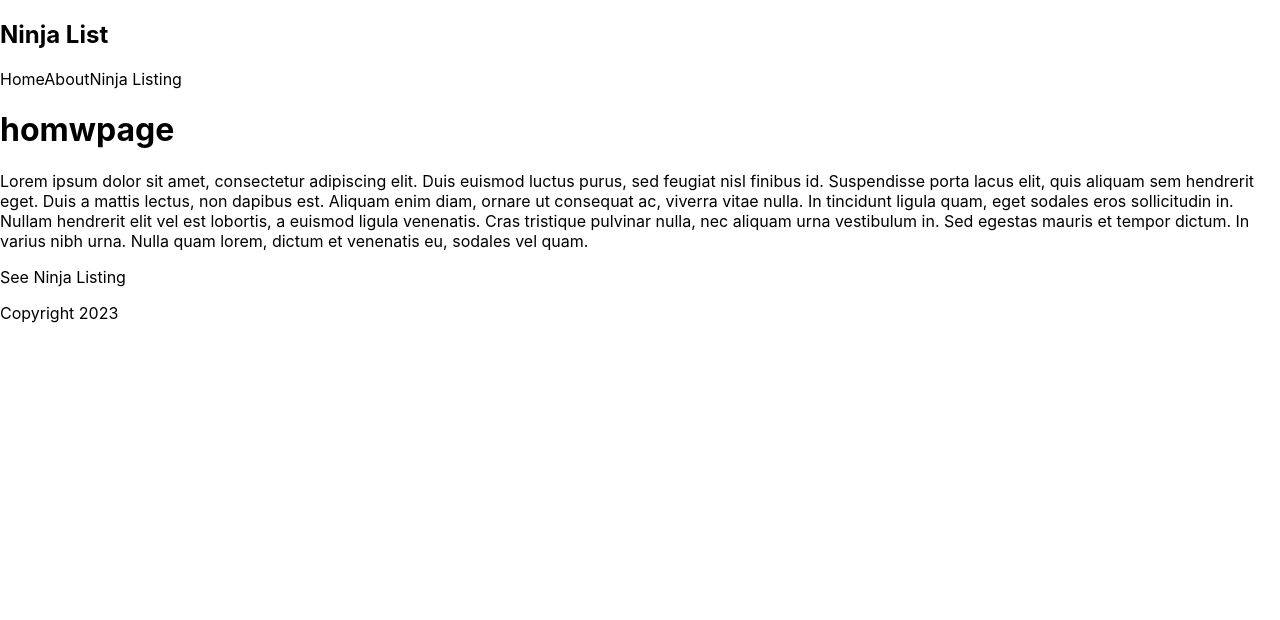
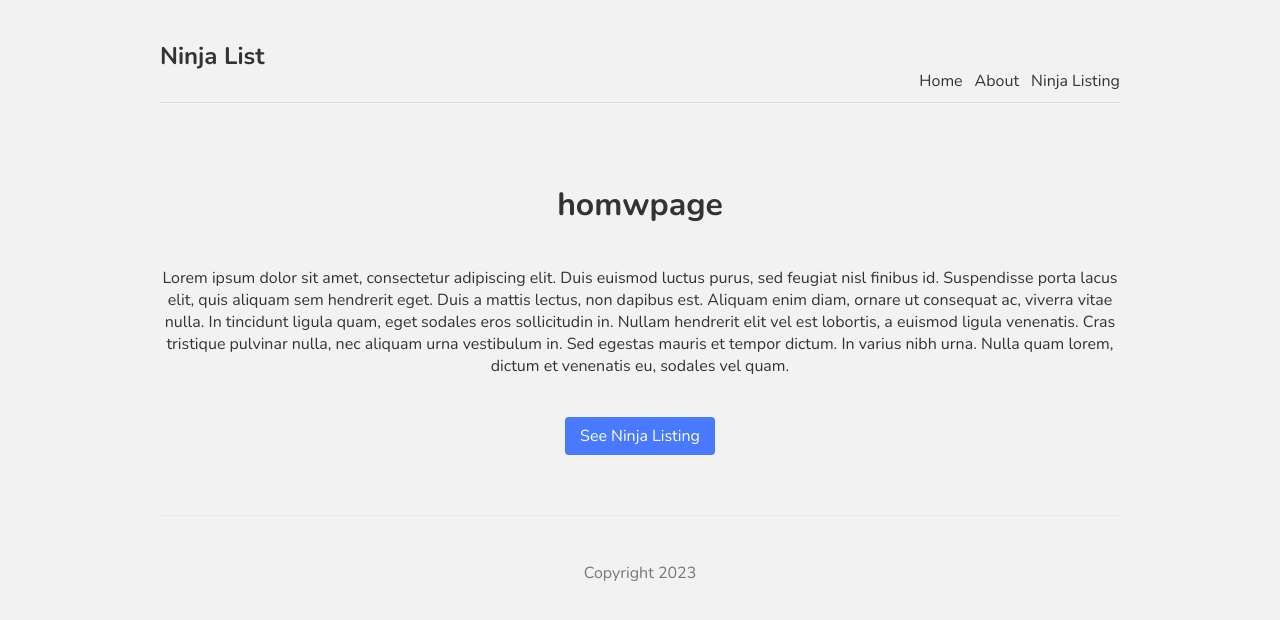
Before and after one commit to cjxe/learning-nextjs, a Next.js app in the folder ninjalist/: page / in a window 1280 px wide. Shown: the top 620 px of the page. Built offline with nearby package versions, Linux system fonts and the light colour scheme.

Commit message:
finish lesson 6 adding CSS styles

```diff
--- a/ninjalist/src/components/Footer.js
+++ b/ninjalist/src/components/Footer.js
@@ -1,8 +1,8 @@
 const Footer = () => {
   return (
-    <div>
+    <footer>
       <p>Copyright 2023</p>
-    </div>
+    </footer>
    );
 }
 
--- a/ninjalist/src/pages/index.js
+++ b/ninjalist/src/pages/index.js
@@ -10,10 +10,10 @@ const inter = Inter({ subsets: ['latin'] })
 
 export default function Home() {
   return (
-    <>
-      <h1>homwpage</h1>
-      <p>Lorem ipsum dolor sit amet, consectetur adipiscing elit. Duis euismod luctus purus, sed feugiat nisl finibus id. Suspendisse porta lacus elit, quis aliquam sem hendrerit eget. Duis a mattis lectus, non dapibus est. Aliquam enim diam, ornare ut consequat ac, viverra vitae nulla. In tincidunt ligula quam, eget sodales eros sollicitudin in. Nullam hendrerit elit vel est lobortis, a euismod ligula venenatis. Cras tristique pulvinar nulla, nec aliquam urna vestibulum in. Sed egestas mauris et tempor dictum. In varius nibh urna. Nulla quam lorem, dictum et venenatis eu, sodales vel quam.</p>
-      <Link href="/ninjas">See Ninja Listing</Link>
-    </>
+    <div>
+      <h1 className={styles.title}>homwpage</h1>
+      <p  className={styles.title}>Lorem ipsum dolor sit amet, consectetur adipiscing elit. Duis euismod luctus purus, sed feugiat nisl finibus id. Suspendisse porta lacus elit, quis aliquam sem hendrerit eget. Duis a mattis lectus, non dapibus est. Aliquam enim diam, ornare ut consequat ac, viverra vitae nulla. In tincidunt ligula quam, eget sodales eros sollicitudin in. Nullam hendrerit elit vel est lobortis, a euismod ligula venenatis. Cras tristique pulvinar nulla, nec aliquam urna vestibulum in. Sed egestas mauris et tempor dictum. In varius nibh urna. Nulla quam lorem, dictum et venenatis eu, sodales vel quam.</p>
+      <Link href="/ninjas" className={styles.btn}>See Ninja Listing</Link>
+    </div>
   )
 }
--- a/ninjalist/src/styles/Home.module.css
+++ b/ninjalist/src/styles/Home.module.css
@@ -1,122 +1,18 @@
-.container {
-  min-height: 100vh;
-  padding: 0 0.5rem;
-  display: flex;
-  flex-direction: column;
-  justify-content: center;
-  align-items: center;
-}
-
-.main {
-  padding: 5rem 0;
-  flex: 1;
-  display: flex;
-  flex-direction: column;
-  justify-content: center;
-  align-items: center;
-}
-
-.footer {
-  width: 100%;
-  height: 100px;
-  border-top: 1px solid #eaeaea;
-  display: flex;
-  justify-content: center;
-  align-items: center;
-}
-
-.footer img {
-  margin-left: 0.5rem;
-}
-
-.footer a {
-  display: flex;
-  justify-content: center;
-  align-items: center;
-}
-
-.title a {
-  color: #0070f3;
-  text-decoration: none;
-}
-
-.title a:hover,
-.title a:focus,
-.title a:active {
-  text-decoration: underline;
-}
-
 .title {
-  margin: 0;
-  line-height: 1.15;
-  font-size: 4rem;
-}
-
-.title,
-.description {
+  color: #333;
+  padding-bottom: 20px;
   text-align: center;
 }
-
-.description {
-  line-height: 1.5;
-  font-size: 1.5rem;
+.text {
+  color: #777;
 }
-
-.code {
-  background: #fafafa;
-  border-radius: 5px;
-  padding: 0.75rem;
-  font-size: 1.1rem;
-  font-family: Menlo, Monaco, Lucida Console, Liberation Mono, DejaVu Sans Mono,
-    Bitstream Vera Sans Mono, Courier New, monospace;
+.btn {
+  display: block;
+  width: 150px;
+  padding: 8px 0;
+  margin: 20px auto;
+  background: #4979ff;
+  border-radius: 4px;
+  color: white;
+  text-align: center;
 }
-
-.grid {
-  display: flex;
-  align-items: center;
-  justify-content: center;
-  flex-wrap: wrap;
-  max-width: 800px;
-  margin-top: 3rem;
-}
-
-.card {
-  margin: 1rem;
-  flex-basis: 45%;
-  padding: 1.5rem;
-  text-align: left;
-  color: inherit;
-  text-decoration: none;
-  border: 1px solid #eaeaea;
-  border-radius: 10px;
-  transition: color 0.15s ease, border-color 0.15s ease;
-}
-
-.card:hover,
-.card:focus,
-.card:active {
-  color: #0070f3;
-  border-color: #0070f3;
-}
-
-.card h3 {
-  margin: 0 0 1rem 0;
-  font-size: 1.5rem;
-}
-
-.card p {
-  margin: 0;
-  font-size: 1.25rem;
-  line-height: 1.5;
-}
-
-.logo {
-  height: 1em;
-}
-
-@media (max-width: 600px) {
-  .grid {
-    width: 100%;
-    flex-direction: column;
-  }
-}
--- a/ninjalist/src/styles/globals.css
+++ b/ninjalist/src/styles/globals.css
@@ -1,16 +1,37 @@
-html,
+@import url('https://fonts.googleapis.com/css2?family=Nunito:wght@300;400;600;700&display=swap');
+
 body {
-  padding: 0;
-  margin: 0;
-  font-family: -apple-system, BlinkMacSystemFont, Segoe UI, Roboto, Oxygen,
-    Ubuntu, Cantarell, Fira Sans, Droid Sans, Helvetica Neue, sans-serif;
+  background: #f2f2f2;
+  color: #333;
+  font-family: "Nunito";
 }
-
 a {
-  color: inherit;
+  color: #333;
   text-decoration: none;
 }
-
-* {
-  box-sizing: border-box;
+.content {
+  max-width: 960px;
+  margin: 0 auto;
 }
+nav {
+  margin: 10px auto 80px;
+  padding: 10px 0;
+  display: flex;
+  justify-content: flex-end;
+  align-items: flex-end;
+  border-bottom: 1px solid #ddd;
+}
+nav a {
+  margin-left: 12px;
+}
+nav .logo {
+  margin-right: auto;
+}
+footer {
+  display: block;
+  text-align: center;
+  padding: 30px 0;
+  margin-top: 60px;
+  color: #777;
+  border-top: 1px solid #eaeaea;
+}
```
Also changed, not shown: ninjalist/src/styles/Ninjas.module.css (added).
